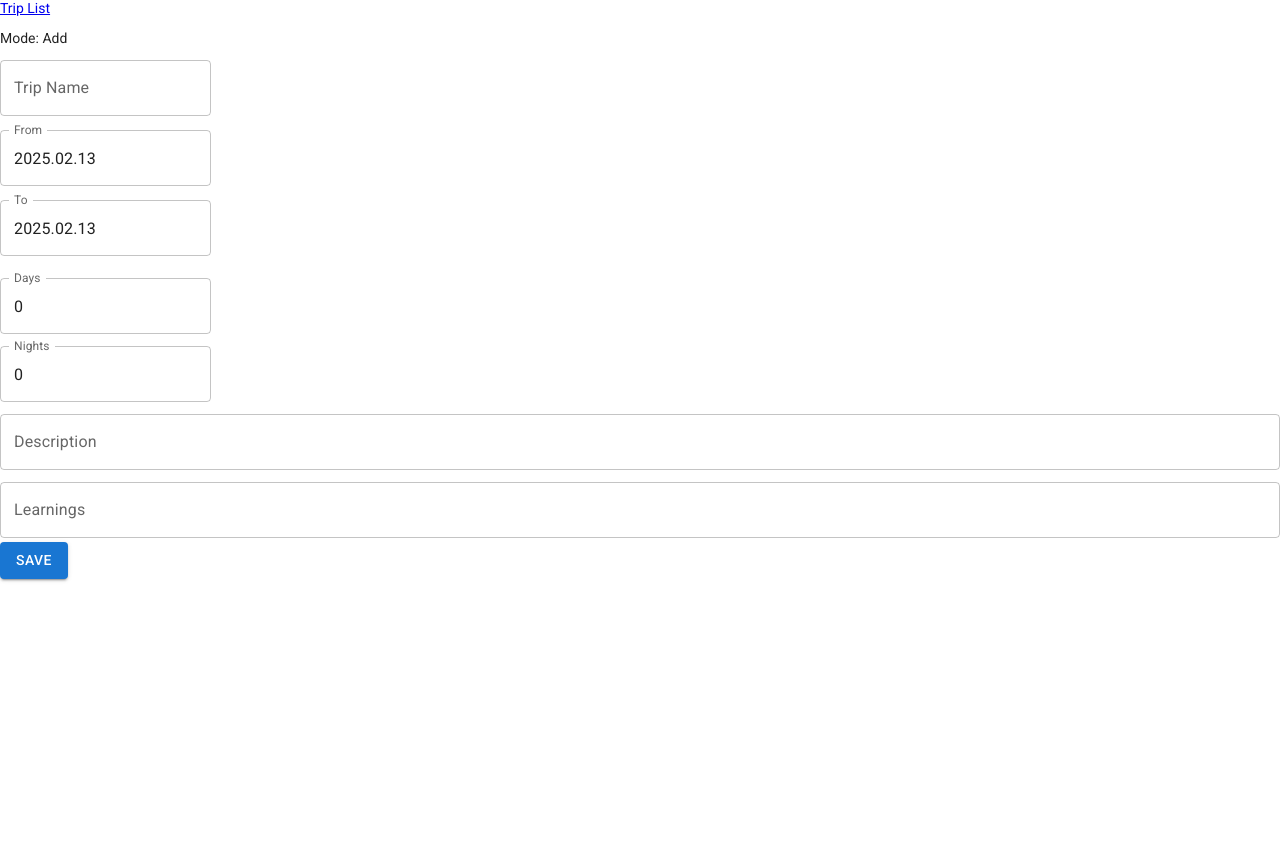
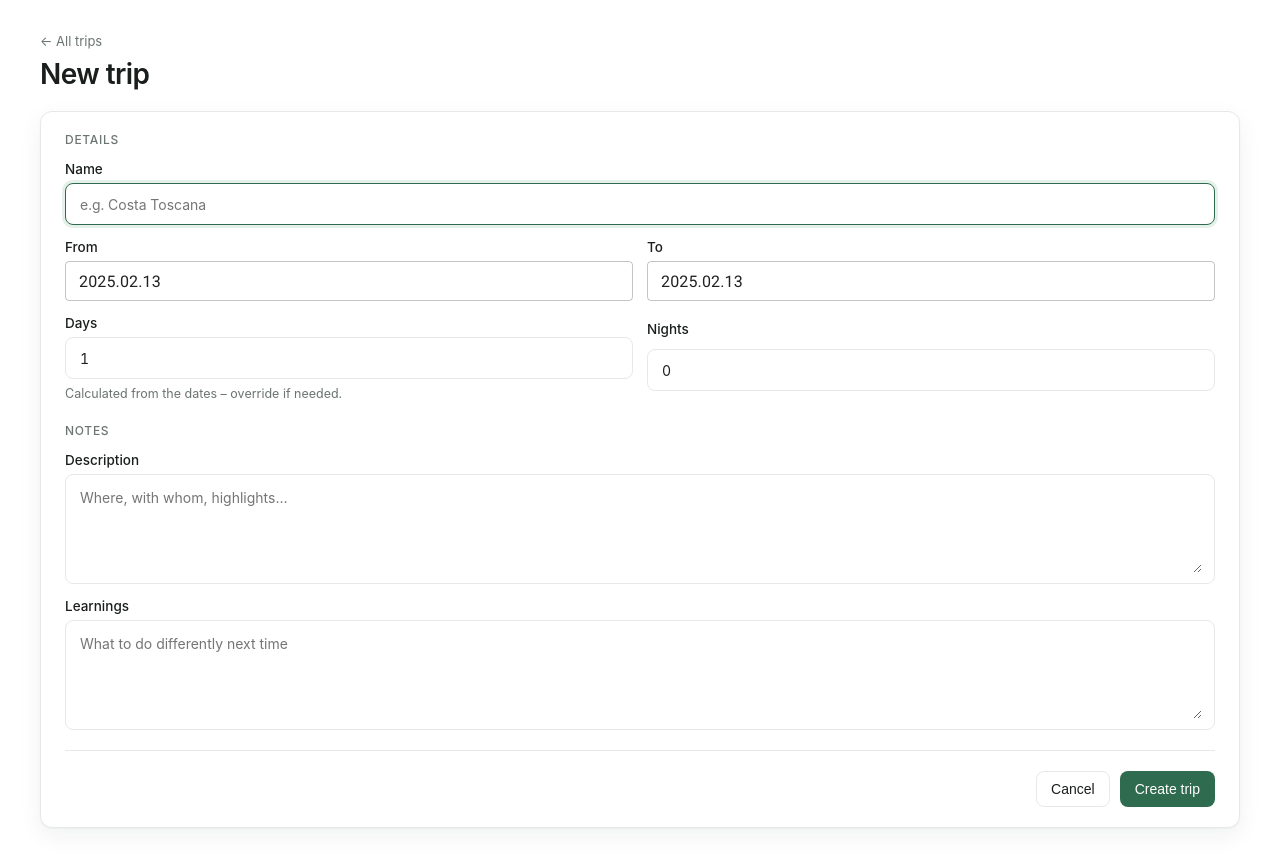
Before and after one commit to ProductivityTools-Trips/ProductivityTools.Trips.Web, a React (Create React App) app: page /addtrip in a window 1280 px wide. Shown: the top 868 px of the page. Before the commit the page ends 800 px from the top, so only its background shows below. Built offline with nearby package versions, Linux system fonts and the light colour scheme; no server answers; the HTML template or start-up script is replaced by a standard one.

Commit message:
Redesign trip add/edit page
- Card form consistent with expense form; dates auto-fill days/nights
  and cannot cross; fix add-mode calling getTrip(undefined)
- Trip currencies as card table with inline add and confirm on remove

```diff
--- a/src/Components/TripCurrencyList/index.js
+++ b/src/Components/TripCurrencyList/index.js
@@ -1,63 +1,91 @@
-import { useEffect, useState } from "react";
-import { useParams, useNavigate } from "react-router-dom";
-import service from "../../services/apiService";
+import { useContext, useEffect, useState } from 'react'
+import service from '../../services/apiService'
+import { CacheContext } from '../../session/CacheContext'
 
-import Button from '@mui/material/Button';
-import { setRef } from "@mui/material";
+/**
+ * Currencies used on a trip with their conversion rate to PLN.
+ * Adding happens inline (no separate page needed).
+ */
+function TripCurrencyList({ tripId }) {
+    const cache = useContext(CacheContext)
+    const [rows, setRows] = useState(null)
+    const [draft, setDraft] = useState({ currencyId: '', value: '' })
 
+    const load = () => service.getTripCurrency(tripId).then(setRows)
+    useEffect(() => { load() }, [tripId]) // eslint-disable-line react-hooks/exhaustive-deps
 
+    const used = new Set(rows?.map(r => r.currencyName))
+    const available = cache?.currencies?.filter(c => !used.has(c.name)) ?? []
+    const canAdd = draft.currencyId !== '' && draft.value !== '' && Number(draft.value) > 0
 
-function TripCurrency() {
-
-    let params = useParams();
-    const navigate = useNavigate();
-
-    const [tripCurrency, setTripCurrency] = useState([]);
-    const [refreshPointer, setRefreshPointer] = useState(1);
-
-    useEffect(() => {
-        const fetchData = async () => {
-            const r = await service.getTripCurrency(params.id);
-            setTripCurrency(r);
-        }
-        fetchData();
-    }, [refreshPointer])
-
-
-    const addCurrency = () => {
-        console.log("add currency")
-        navigate('/tripcurrency?tripId=' + params.id, { replace: true })
+    const add = async () => {
+        await service.saveTripCurrency({ tripId: Number(tripId), currencyId: Number(draft.currencyId), value: Number(draft.value) })
+        setDraft({ currencyId: '', value: '' })
+        load()
     }
-
-    const deleteCurrency = async (tripCurrencyId) => {
-        const r = await service.deleteTripCurrency(tripCurrencyId)
-        setRefreshPointer(refreshPointer + 1)
+    const remove = async (row) => {
+        if (!window.confirm(`Remove ${row.currencyName} from this trip?`)) return
+        await service.deleteTripCurrency(row.tripCurrencyId)
+        load()
     }
 
     return (
-        <div>
-            <p>Trip currencies:</p>
-            <table>
-                <tr>
-                    <th>TripCurrencyId</th>
-                    <th>Currency Name</th>
-                    <th>Conversion rate</th>
-                </tr>
-                {tripCurrency.map(x => {
-                    return (
+        <div className="section">
+            <div className="section__head">
+                <h2 className="section__title">Trip currencies</h2>
+                <span className="section__meta">Conversion rate to PLN used for this trip's expenses</span>
+            </div>
+
+            <div className="card">
+                <table className="tbl tbl--dense">
+                    <thead>
                         <tr>
-                            <td>{x.tripCurrencyId}</td>
-                            <td>{x.currencyName}</td>
-                            <td>{x.value}</td>
-                            <td><button onClick={()=>deleteCurrency(x.tripCurrencyId)}>Delete</button></td>
+                            <th>Currency</th>
+                            <th className="tbl__num">1 unit = PLN</th>
+                            <th />
                         </tr>
-                    )
-                })}
-            </table>
-            <Button onClick={addCurrency} variant="contained">Add currency</Button>
+                    </thead>
+                    <tbody>
+                        {rows?.map(r => (
+                            <tr key={r.tripCurrencyId}>
+                                <td><span className="pill">{r.currencyName}</span></td>
+                                <td className="tbl__num">{r.value}</td>
+                                <td className="tbl__num">
+                                    <button type="button" className="link-btn" onClick={() => remove(r)}>Remove</button>
+                                </td>
+                            </tr>
+                        ))}
+                        {rows && rows.length === 0 && (
+                            <tr><td colSpan={3} className="tbl__empty">No currencies yet – add the ones you'll pay in.</td></tr>
+                        )}
+                    </tbody>
+                </table>
+
+                <div className="inline-form">
+                    <div className="choices">
+                        {available.map(c => (
+                            <button key={c.currencyId} type="button"
+                                className={`choice ${String(draft.currencyId) === String(c.currencyId) ? 'is-selected' : ''}`}
+                                onClick={() => setDraft(d => ({ ...d, currencyId: c.currencyId }))}>
+                                {c.name}
+                            </button>
+                        ))}
+                        {available.length === 0 && <span className="section__meta">All currencies added</span>}
+                    </div>
+                    <div className="field__input">
+                        <input type="number" step="0.0001" min="0" inputMode="decimal" placeholder="Rate"
+                            value={draft.value}
+                            onChange={e => setDraft(d => ({ ...d, value: e.target.value }))} />
+                        <span className="field__adornment">PLN</span>
+                    </div>
+                    <button type="button" className="btn btn--primary btn--sm" disabled={!canAdd} onClick={add}
+                        style={{ opacity: canAdd ? 1 : .5 }}>
+                        ＋ Add
+                    </button>
+                </div>
+            </div>
         </div>
-
     )
 }
 
-export default TripCurrency;
+export default TripCurrencyList
--- a/src/Components/TripEdit/index.js
+++ b/src/Components/TripEdit/index.js
@@ -1,125 +1,143 @@
-
-import { useState, useEffect } from "react";
-import { useParams, useNavigate } from "react-router-dom";
+import { useState, useEffect } from 'react'
+import { Link, useParams, useNavigate } from 'react-router-dom'
+import moment from 'moment'
+import { TextField } from '@mui/material'
+import { AdapterMoment } from '@mui/x-date-pickers/AdapterMoment'
+import { LocalizationProvider } from '@mui/x-date-pickers/LocalizationProvider'
+import { DatePicker } from '@mui/x-date-pickers/DatePicker'
 import service from '../../services/apiService'
-import { Link } from 'react-router-dom'
-import TripCurrency from "../TripCurrencyList";
-
-import moment from 'moment';
-
-import TextField from '@mui/material/TextField';
-import { AdapterMoment } from '@mui/x-date-pickers/AdapterMoment';
-import { LocalizationProvider } from '@mui/x-date-pickers/LocalizationProvider';
-import { DatePicker } from '@mui/x-date-pickers/DatePicker';
-import Button from '@mui/material/Button';
-
-
-
+import TripCurrencyList from '../TripCurrencyList'
 
 moment.locale('en', { week: { dow: 1 } })
 
-function TripEdit(props) {
-    let params = useParams();
+const ISO = 'yyyy-MM-DD'
 
+function DateField({ label, value, onChange }) {
+    return (
+        <div className="field">
+            <span className="field__label">{label}</span>
+            <LocalizationProvider dateAdapter={AdapterMoment}>
+                <DatePicker
+                    inputFormat="YYYY.MM.DD"
+                    mask="____.__.__"
+                    value={value ?? null}
+                    onChange={(v) => v && v.isValid() && onChange(v)}
+                    renderInput={(params) => <TextField {...params} size="small" fullWidth />}
+                />
+            </LocalizationProvider>
+        </div>
+    )
+}
+
+function TripEdit({ mode }) {
+    const { id } = useParams()
+    const navigate = useNavigate()
+    const isEdit = mode === 'edit'
     const [trip, setTrip] = useState(null)
-    const navigate = useNavigate();
 
     useEffect(() => {
-        if (props.mode == 'add') {
-            setTrip({ start: moment().format('yyyy-MM-DD'), end: moment().format('yyyy-MM-DD') })
+        if (isEdit) {
+            service.getTrip(id).then(setTrip)
+        } else {
+            const today = moment().format(ISO)
+            setTrip({ start: today, end: today, days: 1, nights: 0 })
         }
-        const fetchData = async () => {
-            const r = await service.getTrip(params.id);
-            setTrip(r);
-        }
-        fetchData();
-    }, [])
+    }, [isEdit, id])
 
+    const set = (patch) => setTrip(prev => ({ ...prev, ...patch }))
+    const handleChange = (e) => set({ [e.target.name]: e.target.value })
 
-    const handleChange = (e) => {
-        console.log(e);
-        const { name, value } = e.target;
-        console.log(name);
-        console.log(value);
-        setTrip(prevState => ({
-            ...prevState, [name]: value
-        }))
+    /** Keep days/nights in sync with the date range. */
+    const setDates = (start, end) => {
+        const s = moment(start), e = moment(end)
+        const nights = Math.max(0, e.diff(s, 'days'))
+        set({ start: s.format(ISO), end: e.format(ISO), nights, days: nights + 1 })
     }
 
+    const back = isEdit ? `/tripdetail/${id}` : '/'
+    const close = () => navigate(back, { replace: true })
     const save = async () => {
-        if (props.mode == 'edit') {
-            await service.saveTrip(trip);
-            navigate("/tripdetail/"+params.id, { replace: true })
-        }
-
-        if (props.mode == 'add') {
-            await service.addTrip(trip);
-            navigate('/', { replace: true })
-        }
-    }
-
-    const calculateDays = async (s1, e1) => {
-
-        let n = e1.diff(s1, 'days');
-        let d = n + 1;
-
-        console.log('dff', d);
-        setTrip(prevState => ({
-            ...prevState, 'days': d
-        }))
-        setTrip(prevState => ({
-            ...prevState, 'nights': n
-        }))
-        console.log(trip);
+        if (isEdit) await service.saveTrip(trip)
+        else await service.addTrip(trip)
+        close()
     }
 
     return (
-        <div>
-            <Link to={"/"}>Trip List</Link>
-            <p>{props.mode == 'edit' ? <span>Mode: Edit</span> : <span>Mode: Add</span>}</p>
-            <p><TextField label="Trip Name" name="name" value={trip && trip.name || ''} onChange={handleChange}></TextField></p>
-            <LocalizationProvider dateAdapter={AdapterMoment}>
-                <p><DatePicker
-                    label="From"
-                    value={trip && trip.start}
-                    inputFormat='yyyy.MM.DD'
-                    onChange={(newValue) => {
-                        console.log(newValue.format());
-                        setTrip(prevState => ({
-                            ...prevState, start: newValue.format('yyyy-MM-DD')
-                        }));
+        <section className="page">
+            <header className="page__header">
+                <div>
+                    <Link className="page__back" to={back}>← {isEdit ? (trip?.name ?? 'Trip') : 'All trips'}</Link>
+                    <h1 className="page__title">{isEdit ? 'Edit trip' : 'New trip'}</h1>
+                    {isEdit && trip && <p className="page__subtitle">{trip.name}</p>}
+                </div>
+            </header>
 
-                        calculateDays(newValue, trip.end);
+            {trip && (
+                <div className="card card--pad">
+                    <div className="form">
+                        <section className="form__section">
+                            <h2 className="form__section-title">Details</h2>
+                            <div className="field">
+                                <label className="field__label" htmlFor="t-name">Name</label>
+                                <div className="field__input">
+                                    <input id="t-name" name="name" type="text" placeholder="e.g. Costa Toscana"
+                                        value={trip.name ?? ''} onChange={handleChange} autoFocus={!isEdit} />
+                                </div>
+                            </div>
+                            <div className="form__grid form__grid--2">
+                                <DateField label="From" value={trip.start} onChange={(v) => setDates(v, moment.max(v, moment(trip.end)))} />
+                                <DateField label="To" value={trip.end} onChange={(v) => setDates(moment.min(v, moment(trip.start)), v)} />
+                            </div>
+                            <div className="form__grid form__grid--2">
+                                <div className="field">
+                                    <label className="field__label" htmlFor="t-days">Days</label>
+                                    <div className="field__input">
+                                        <input id="t-days" name="days" type="number" min="0" value={trip.days ?? ''} onChange={handleChange} />
+                                    </div>
+                                    <p className="field__hint">Calculated from the dates – override if needed.</p>
+                                </div>
+                                <div className="field">
+                                    <label className="field__label" htmlFor="t-nights">Nights</label>
+                                    <div className="field__input">
+                                        <input id="t-nights" name="nights" type="number" min="0" value={trip.nights ?? ''} onChange={handleChange} />
+                                    </div>
+                                </div>
+                            </div>
+                        </section>
 
-                    }}
-                    renderInput={(params) => <TextField {...params} />}
-                /></p>
-                <p><DatePicker
-                    label="To"
-                    value={trip && trip.end}
-                    inputFormat='yyyy.MM.DD'
-                    onChange={(newValue) => {
-                        console.log(newValue.format());
-                        setTrip(prevState => ({
-                            ...prevState, end: newValue.format('yyyy-MM-DD')
-                        }));
-                        console.log(trip);
-                        calculateDays(trip.start, newValue);
-                    }}
-                    renderInput={(params) => <TextField {...params} />}
-                />
-                </p>
-            </LocalizationProvider>
-            <div><TextField label="Days" type="number" name="days" onChange={handleChange} value={trip && trip.days || 0 } margin="dense"></TextField></div>
-            <div><TextField label="Nights" type="number" name="nights" onChange={handleChange} value={trip && trip.nights || 0} margin="dense"></TextField></div>
-            <div><TextField label="Description" type="text" multiline fullWidth name="description" onChange={handleChange} value={trip && trip.description || ''} margin="dense"></TextField></div>
-            <div><TextField label="Learnings" type="text" multiline fullWidth name="learnings" onChange={handleChange} value={trip && trip.learnings || ''} margin="dense"></TextField></div>
+                        <section className="form__section">
+                            <h2 className="form__section-title">Notes</h2>
+                            <div className="field">
+                                <label className="field__label" htmlFor="t-desc">Description</label>
+                                <div className="field__input field__input--area">
+                                    <textarea id="t-desc" name="description" rows={4} placeholder="Where, with whom, highlights…"
+                                        value={trip.description ?? ''} onChange={handleChange} />
+                                </div>
+                            </div>
+                            <div className="field">
+                                <label className="field__label" htmlFor="t-learn">Learnings</label>
+                                <div className="field__input field__input--area">
+                                    <textarea id="t-learn" name="learnings" rows={4} placeholder="What to do differently next time"
+                                        value={trip.learnings ?? ''} onChange={handleChange} />
+                                </div>
+                            </div>
+                        </section>
 
-            <Button onClick={save} variant="contained">Save</Button>
+                        <footer className="form__footer">
+                            <div />
+                            <div className="form__footer-right">
+                                <button type="button" className="btn btn--ghost" onClick={close}>Cancel</button>
+                                <button type="button" className="btn btn--primary" onClick={save}>
+                                    {isEdit ? 'Save changes' : 'Create trip'}
+                                </button>
+                            </div>
+                        </footer>
+                    </div>
+                </div>
+            )}
 
-            {props.mode == 'edit' ? <TripCurrency></TripCurrency> : <span></span>}
-        </div>
-
+            {isEdit && <TripCurrencyList tripId={id} />}
+        </section>
     )
 }
 
--- a/src/styles/ui.css
+++ b/src/styles/ui.css
@@ -333,3 +333,31 @@
   font-size: 13px;
   line-height: 1.5;
 }
+
+/* textarea variant of .field__input */
+.field__input--area { height: auto; padding: 10px 12px; }
+.field__input--area textarea {
+  flex: 1;
+  min-width: 0;
+  border: 0;
+  outline: 0;
+  resize: vertical;
+  background: transparent;
+  font: inherit;
+  font-size: 14px;
+  line-height: 1.5;
+  color: var(--text);
+}
+.field__input.is-readonly { background: #FAFBFA; color: var(--muted); }
+
+/* inline add-row inside a card (e.g. trip currencies) */
+.inline-form {
+  display: flex;
+  flex-wrap: wrap;
+  align-items: center;
+  gap: 10px;
+  padding: 14px 24px;
+  border-top: 1px solid var(--line);
+  background: #FAFBFA;
+}
+.inline-form .field__input { height: 36px; width: 140px; }
```
